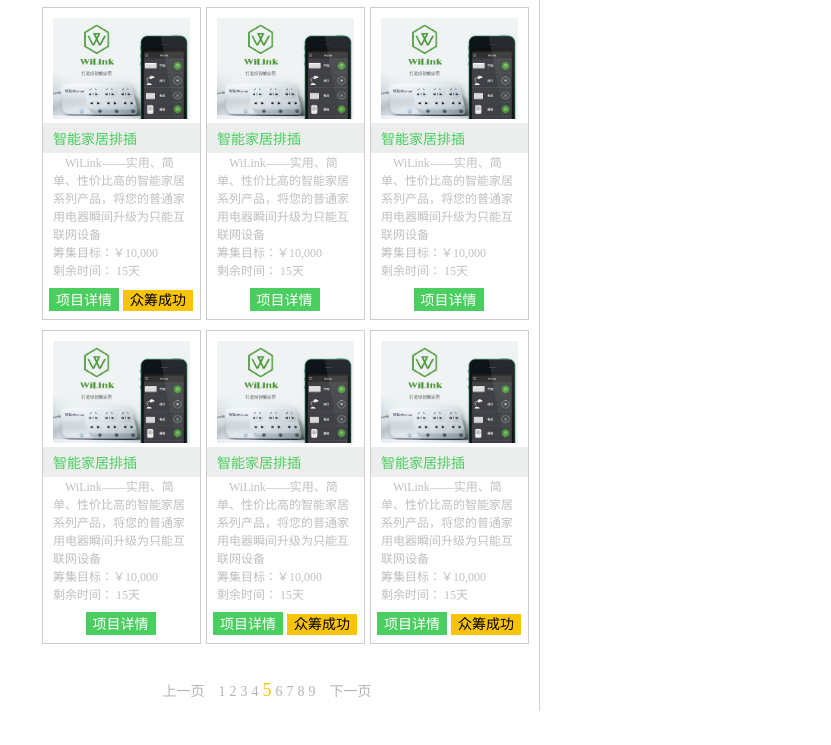
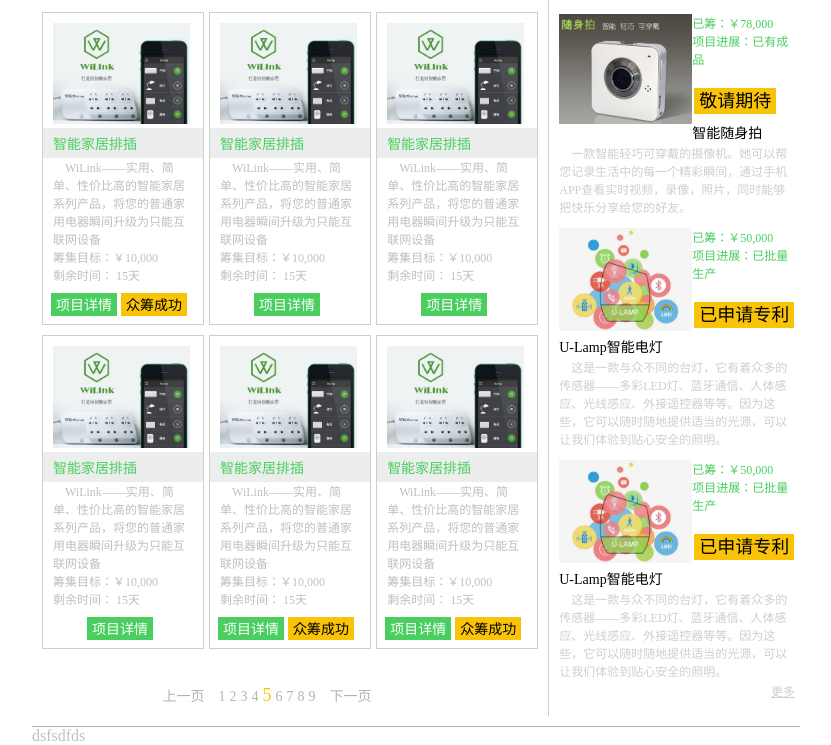
Before and after one commit to raisecop/raisewebsite, a plain HTML site: page index.html in a window 1280 px wide. Shown: the part 331-1076 px from the top of the page, without its empty margins (224-1055 px from the left). Before the commit the page ends 1052 px from the top, so only its background shows below. Drawn offline with Linux system fonts and the light colour scheme.

Commit message:
main part done

```diff
--- a/css/style.css
+++ b/css/style.css
@@ -117,7 +117,7 @@ div.tableCell{
 }
 #zcproject{
 	//margin:50px 0px;
-	width: 450px;
+	width: 512px;
 }
 #zch{
 	margin-right: 35px;
@@ -151,7 +151,7 @@ div.tableCell{
 	background-color: #4ace5f;
 }
 #subnav{
-	padding-bottom: 5px;
+	padding-bottom: 10px;
 	border-bottom: thin solid #ccd0cd;
 }
 .ssubnav ul{
@@ -175,7 +175,7 @@ div.tableCell{
 
 .ssubnav2{
 	display: inline;
-	margin-left: 10px;
+	margin-left: 0px;
 }
 .ssubnav2 li{
 	float: none;
@@ -186,9 +186,10 @@ div#navul2,div#navul2 ul{
 	display: block;
 	padding: 0;
 	margin: 10px 0px;
+	margin-bottom: 20px;
 }
 div#navul2 li{
-	margin:10px 1px;
+	margin:0px 0px;
 }
 div.zcholder{
 	width: 200px;
@@ -227,15 +228,19 @@ div.bar{
 	padding: 0px 6px;
 }
 div.success{
-	width:145px;
+	width:144px;
 }
 div.bar span{
-	padding:3px 7px;
+	padding:3px 5px;
+	display: inline;
 }
-span.success{
+div.success span.success{
+	//display: inline;
 	background-color: #f9c308;
+	margin-right: 3px;
 	color:black;
 	font-size: 14px;
+	padding-top: 5px;
 }
 span.detail{
 	background-color:  #4ace5f;
@@ -272,3 +277,40 @@ em{
 	color:#f9c308;
 	font-size:18px;
 }
+#yrproject{
+	margin-top: 20px;
+}
+.pictintro span{
+	font-size: 12px;
+	color: #4ace5f;
+}
+.pictintro span.show{
+	font-size: 18px;
+	color: black;
+	background-color: #f9c308;
+	padding:3px 5px;
+	margin-top: 20px;
+	margin-left: 2px;
+}
+.wordsintro{
+	margin-top: 10px;
+}
+.wordsintro span.header{
+	color:black;
+	font-size: 14px;
+	margin-top: 4px;
+}
+.wordsintro p{
+	color:#ccd0cd;
+	font-size: 12px;
+	margin-top: 2px;
+}
+.wordsintro p a{
+	color:#ccd0cd;
+	font-size: 12px;
+	margin-top: 2px;
+	float: right;
+}
+#footer{
+	border-top: thin solid #b6b2b2;
+}
--- a/index.html
+++ b/index.html
@@ -161,9 +161,61 @@
 								<li><a href="#">文化公益</a></li>
 							</ul>
 					</div>
+					<div class="yrholder">
+						<div class="pictintro">
+							<img src="images\pic2.JPG" width="133px" style="float:left;">
+							<span>已筹：￥78,000
+								<br/>
+								项目进展：已有成品
+								<br/>
+							</span>
+							<br/>
+							<span class="show">敬请期待</span>
+						</div>
+						<div class="wordsintro">
+							<span class="header">智能随身拍</span>
+							<p>&nbsp&nbsp&nbsp&nbsp一款智能轻巧可穿戴的摄像机。她可以帮您记录生活中的每一个精彩瞬间，通过手机APP查看实时视频，录像，照片，同时能够把快乐分享给您的好友。</p>
+						</div>
+						<div class="pictintro">
+							<img src="images\pic3.JPG" width="133px"style="float:left;">
+							<span>已筹：￥50,000
+								<br/>
+								项目进展：已批量生产
+								<br/>
+							</span>
+							<br/>
+							<span class="show">已申请专利</span>
+						</div>
+						<div class="wordsintro">
+							<span class="header">U-Lamp智能电灯</span>
+							<p>&nbsp&nbsp&nbsp&nbsp这是一款与众不同的台灯，它有着众多的传感器——多彩LED灯、蓝牙通信、人体感应、光线感应、外接遥控器等等。因为这些，它可以随时随地提供适当的光源，可以让我们体验到贴心安全的照明。</p>
+						</div>
+						<div class="pictintro">
+							<img src="images\pic3.JPG" width="133px" style="float:left;">
+							<span>已筹：￥50,000
+								<br/>
+								项目进展：已批量生产
+								<br/>
+							</span>
+							<br/>
+							<span class="show">已申请专利</span>
+						</div>
+						<div class="wordsintro">
+							<span class="header">U-Lamp智能电灯</span>
+							<p>&nbsp&nbsp&nbsp&nbsp这是一款与众不同的台灯，它有着众多的传感器——多彩LED灯、蓝牙通信、人体感应、光线感应、外接遥控器等等。因为这些，它可以随时随地提供适当的光源，可以让我们体验到贴心安全的照明。
+							<br/>
+							<a href="#">更多</a>
+							</p>
+						</div>
+					</div>
 				</div>
 
+
 			</div>
+
 		</div>
+		<div id="footer">
+					dsfsdfds
+			</div>
 	</body>
 </html>
```
Also changed, not shown: 首页颜色配置.txt.
